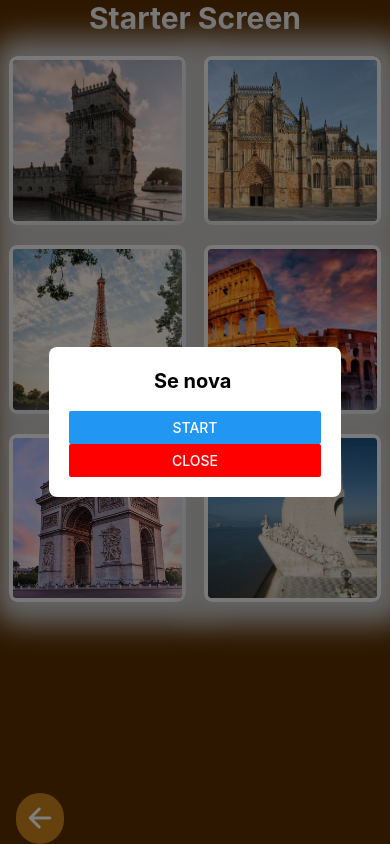
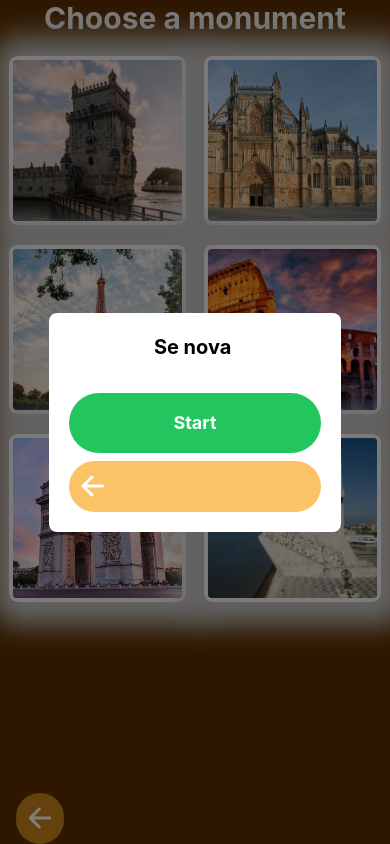
Before and after one commit to MarceloGms/AR_Game, a React Native app: screen /StarterScreen in a window 390 px wide. Both pictures are taken after a click on the element 97 px from the left and 140 px from the top of the page. Built offline with nearby package versions, Linux system fonts and the light colour scheme.

Commit message:
start button

```diff
--- a/app.json
+++ b/app.json
@@ -18,8 +18,6 @@
 				"backgroundColor": "#ffffff"
 			}
 		},
-    "web": {
-      "favicon": "./assets/favicon.png"
+		"web": {}
 	}
 }
-}
--- /dev/null
+++ b/components/StartButton.js
@@ -0,0 +1,10 @@
+import React from "react";
+import { Pressable, Text } from "react-native";
+
+export default function StartButton({ onPress }) {
+	return (
+		<Pressable className="bg-green-500 p-4 rounded-full" onPress={onPress}>
+			<Text className="text-white text-center text-lg font-bold">Start</Text>
+		</Pressable>
+	);
+}
--- a/package.json
+++ b/package.json
@@ -18,6 +18,7 @@
     "expo-blur": "~13.0.2",
     "expo-location": "~17.0.1",
     "expo-status-bar": "~1.12.1",
+    "ihc": "file:",
     "nativewind": "^2.0.11",
     "react": "18.2.0",
     "react-dom": "18.2.0",
--- a/screens/StarterScreen.js
+++ b/screens/StarterScreen.js
@@ -20,6 +20,7 @@ import ArcoDoTriunfo from "../assets/ArcoDoTriunfo.jpg";
 import PadraoDosDescobrimentos from "../assets/PadraoDosDescobrimentos.jpg";
 
 import BackButton from "../components/BackButton";
+import StartButton from "../components/StartButton";
 
 const { width, height } = Dimensions.get("window");
 
@@ -92,7 +93,7 @@ export default function StarterScreen() {
 					<View className="gap-y-5 min-w-full">
 						<View className="flex justify-center items-center">
 							<Text className="text-3xl text-center text-zinc-100 font-bold">
-								Starter Screen
+								Choose a monument
 							</Text>
 						</View>
 
@@ -134,18 +135,21 @@ export default function StarterScreen() {
 										<Text className="text-xl font-bold text-center mb-4">
 											{selectedMonument.name}
 										</Text>
-										<Button
-											title="Start"
+										<View className="mt-4">
+											<StartButton
 												onPress={() => {
+													closeModal();
 													navigation.navigate("GameScreen", {
-													name: selectedMonument.name,
+														monument: selectedMonument,
 														latitude: selectedMonument.latitude,
 														longitude: selectedMonument.longitude,
 													});
-												closeModal();
 												}}
 											/>
-										<Button title="Close" onPress={closeModal} color="red" />
+										</View>
+										<View className="mt-2">
+											<BackButton onPress={closeModal} icon="arrow-back" />
+										</View>
 									</>
 								)}
 							</View>
```
Also changed, not shown: 1 other file (tests, documents, lock files or other folders). Lines whose indentation alone changed are shown as unchanged.
